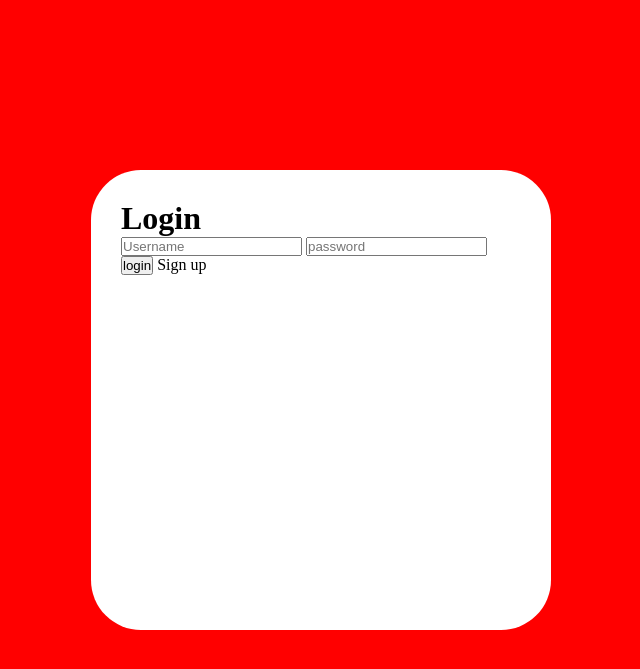
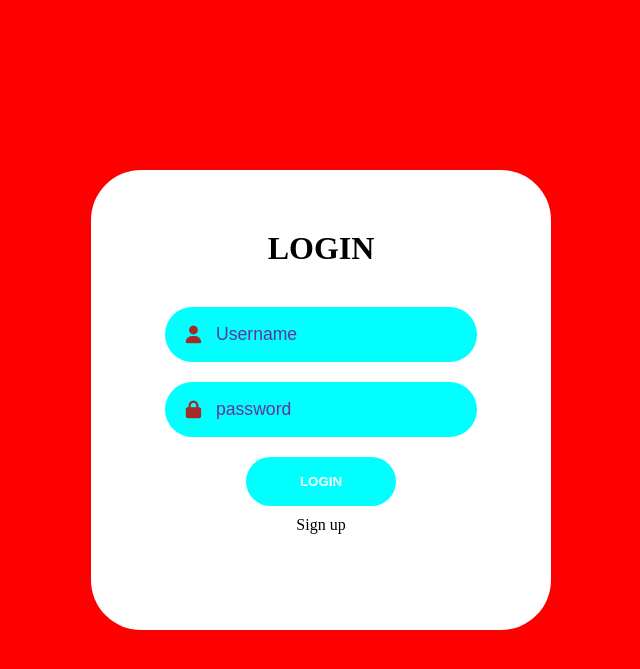
Before and after one commit to SylvexX/QuestForge, a PHP site: page /login.php in a window 1280 px wide. Shown: the top 669 px of the page, without its empty margins (319-959 px from the left). Run offline with PHP 8.4, Linux system fonts and the light colour scheme; some libraries are stand-ins or nearby versions.

Commit message:
styling van login ge-update, kleuren zijn template don't worry

```diff
--- /dev/null
+++ b/_root.css
@@ -0,0 +1,3 @@
+:root {
+    --main-color:  /* kleur */;
+}
--- /dev/null
+++ b/checklist.txt
@@ -0,0 +1 @@
+- Color switch knop
--- a/login.php
+++ b/login.php
@@ -6,15 +6,28 @@
     <title>🌿 QuestKeeper 🌿</title>
     <link  rel="stylesheet" href="style.css">
     <script src="js/login.js" defer></script>
+    <script src="https://kit.fontawesome.com/64d58efce2.js" crossorigin="anonymous"></script>
 </head>
 <body>
     <main class="main-login-wrapper">
         <div class="login-wrapper">
+            <div class="form-title">
             <h1>Login</h1>
+            </div>
             <form class="login-form">
-                <input type="text" id="login-user" placeholder="Username" required/>
-                <input type="password" id="login-pass" placeholder="password" required/>
-                <button type="button" id="login-btn">login</button>
+
+                <div class="input-field">
+                    <i class="fas fa-user"></i>
+                    <input type="text" id="login-user" placeholder="Username" required/>
+                </div>
+
+                <div class="input-field">
+                    <i class="fas fa-lock"></i>
+                    <input type="password" id="login-pass" placeholder="password" required/>
+                </div>
+                <div class="login-btn-container">
+                    <button type="button" id="login-btn">login</button>
+                </div>
                 <a class="toggle-login">Sign up</a>
             </form>
         </div>
--- a/style.css
+++ b/style.css
@@ -22,3 +22,75 @@ html {
 .hidden {
     display: none;
 }
+
+.form-title {
+    display: flex;
+    justify-content: center;
+    padding: 30px;
+    text-transform: uppercase;
+}
+
+.main-login-wrapper  .login-form {
+    display: grid;
+    text-align: center;
+    justify-content: center;
+    align-items: center;
+}
+
+.input-field {
+    max-width: 350px;
+    width: 300px;
+    background-color: aqua;
+    margin: 10px 0;
+    height: 55px;
+    border-radius: 55px;
+    display: grid;
+    grid-template-columns: 15% 85%;
+    padding: 0 0.4rem;
+}
+
+.input-field i {
+    text-align: center;
+    line-height: 55px;
+    color: brown;
+    transition: 0.5s;
+    font-size: 1.1rem;
+}
+
+.input-field input {
+    background: none;
+    outline: none;
+    border: none;
+    line-height: 1;
+    font-size: 1.1rem;
+    color: #333;
+}
+
+.input-field input::placeholder {
+    color: rebeccapurple;
+}
+
+.login-form button {
+    width: 150px;
+    background-color: aqua;
+    border: none;
+    outline: none;
+    height: 49px;
+    border-radius: 49px;
+    color: #fff;
+    text-transform: uppercase;
+    font-weight: 600;
+    margin: 10px 0;
+    cursor: pointer;
+    transition: 0.5s;
+}
+
+.login-form button:hover {
+    background-color: #333;
+}
+
+#login-btn-container {
+    display: flex;
+    justify-content: center;
+    align-content: center;
+}
```
